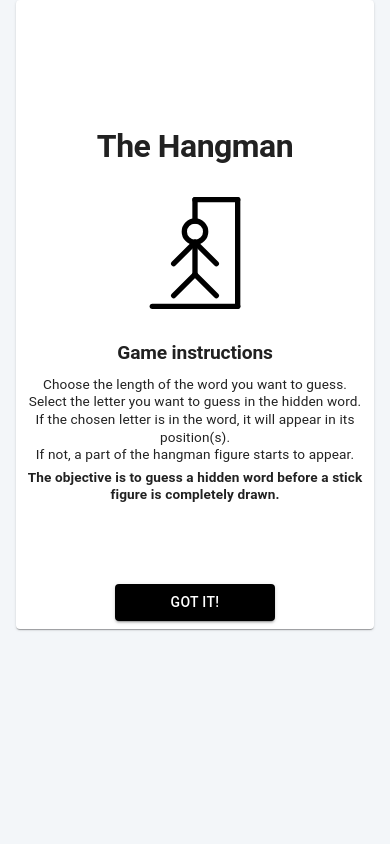
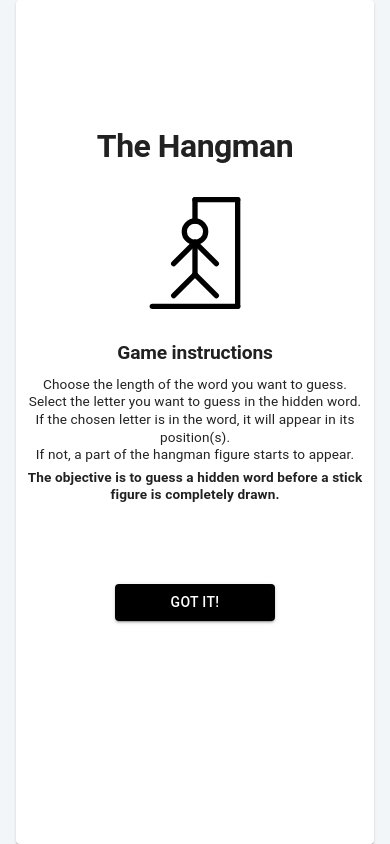
Before and after one commit to rolandkun98/hangman-game, a Next.js app: page / in a window 390 px wide. Built offline with nearby package versions, Linux system fonts and the light colour scheme.

Commit message:
fix(page-container):fixed page container responsive style

```diff
--- a/src/components/common-elements/page-container/index.tsx
+++ b/src/components/common-elements/page-container/index.tsx
@@ -1,4 +1,3 @@
-import { useBreakpoints } from "@/hooks/use-breakpoints";
 import { Box, Container, Paper, SxProps } from "@mui/material";
 
 interface PageContainerProps {
@@ -7,30 +6,29 @@ interface PageContainerProps {
 }
 
 const PageContainer = ({ children, sx }: PageContainerProps): JSX.Element => {
-  const { isAboveSm } = useBreakpoints();
   return (
     <Box
       sx={{
         width: "100vw",
         height: "100vh",
         backgroundColor: "rgb(243, 246, 249)",
-        overflow: "scroll",
       }}
     >
       <Container
         maxWidth="lg"
         sx={{
-          height: "100%",
+          height: "100vh",
         }}
       >
         <Paper
           sx={{
-            height: isAboveSm ? "100%" : "auto",
+            height: "100vh",
             width: "100%",
             display: "flex",
             flexDirection: "column",
             alignItems: "center",
             padding: "8rem .5rem .5rem .5rem",
+            overflow: "scroll",
             ...sx,
           }}
         >
```
